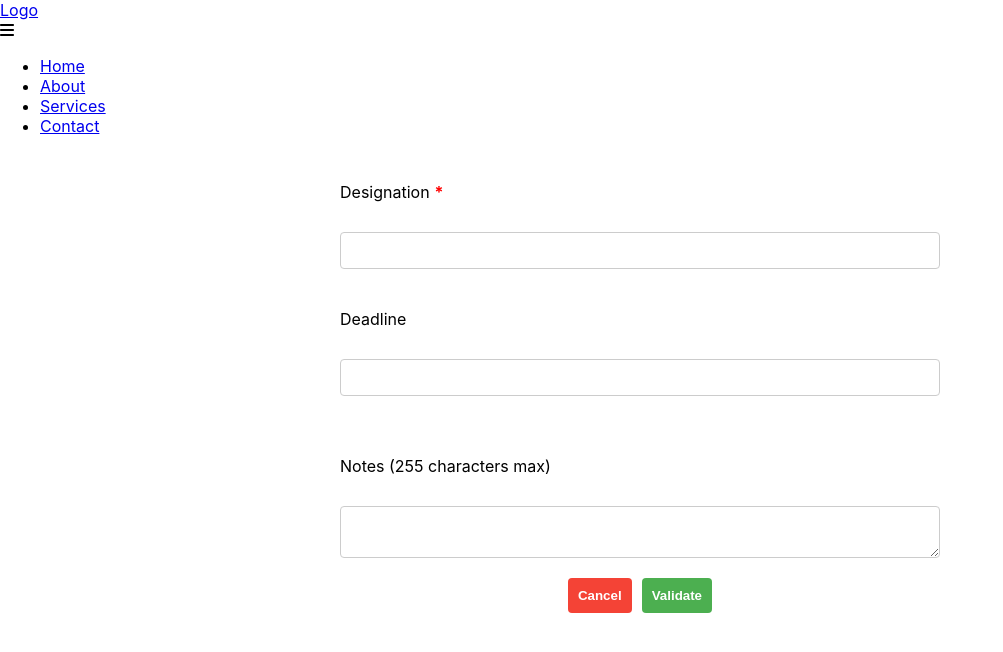
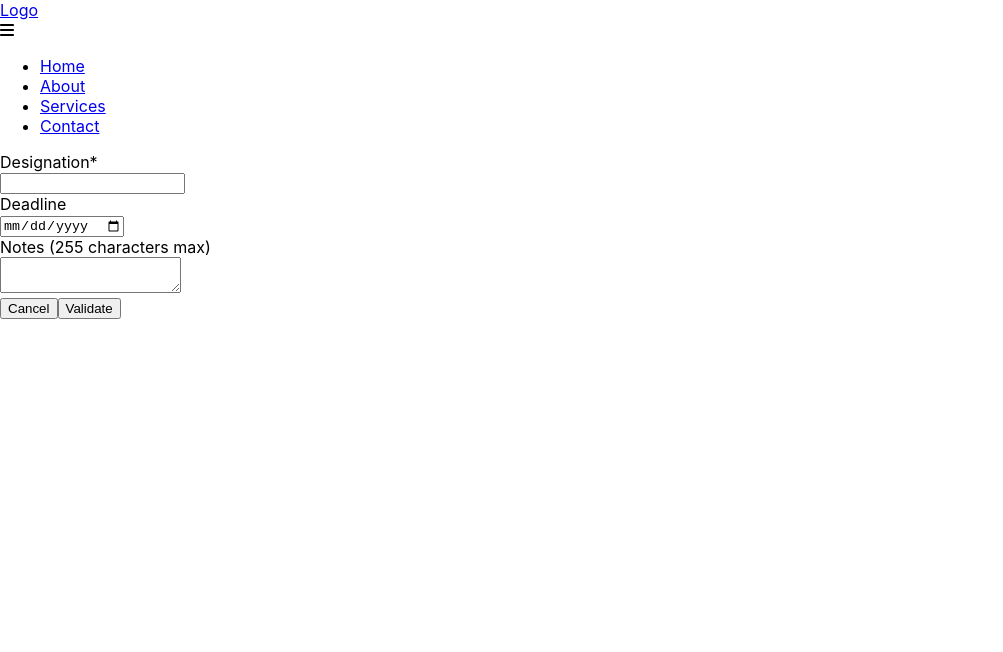
Before and after one commit to HeyTiainnes/tkc, a React (Create React App) app: page /NewTask in a window 1280 px wide. Shown: the top 652 px of the page, without its empty margins (0-1003 px from the left). Built offline with nearby package versions, Linux system fonts and the light colour scheme.

Commit message:
efaace inutile

```diff
--- a/src/pages/NewTask.tsx
+++ b/src/pages/NewTask.tsx
@@ -1,141 +1,16 @@
-// import React, { FormEvent, useRef, useState } from "react";
-// import "./NewTask.css";
-// import axios from "axios";
-
-// const NewTask = () => {
-
-
-//     const designation = useRef<HTMLInputElement>(null);
-//     const dead_line = useRef<HTMLInputElement>(null);
-//     const duration = useRef<HTMLInputElement>(null);
-//     const date_debut_prevue = useRef<HTMLInputElement>(null);
-//     //const etat = useRef<HTMLInputElement>(false)
-//     const notes = useRef<HTMLTextAreaElement>(null);
-
-
-//     const handleSubmit = (e: FormEvent) => {
-//         // e.preventDefault();
-//         // const data = {
-//         //     designation,
-//         //     deadline,
-//         //     duration,
-//         //     startDate,
-//         //     notes,
-//         // };
-
-//         axios
-//             .post("/Tasks",)
-//             .then((response) => {
-//                 console.log("Données envoyées avec succès à la base de données !");
-//             })
-//             .catch((error) => {
-//                 console.error(
-//                     "Erreur lors de l'envoi des données à la base de données : ",
-//                     error
-//                 );
-//             });
-
-//     };
-//     return (
-//         <>
-//             <div className="container">
-//                 <form onSubmit={handleSubmit}>
-//                     <label htmlFor="designation">
-//                         Designation<span className="required">*</span>
-//                     </label>
-//                     <br />
-//                     <input
-//                         type="text"
-//                         id="designation"
-//                         name="designation"
-//                         required
-//                         ref={designation}
-//                     // value={designation}
-//                     // onChange={(event) => designation(event.target.value)}
-//                     />
-//                     <br />
-
-//                     <label htmlFor="deadline">Deadline</label>
-//                     <br />
-//                     <input
-//                         type="date"
-//                         id="deadline"
-//                         name="deadline"
-
-//                         ref={dead_line}
-
-
-//                     />
-//                     <br />
-
-//                     <label htmlFor="duration">Duration</label>
-//                     <br />
-//                     <input
-//                         type="text"
-//                         id="duration"
-//                         name="duration"
-//                         placeholder="eg. 2d 3h 30m"
-//                         ref={duration}
-//                     // value={duration}
-//                     // onChange={(event) => setDuration(event.target.value)}
-//                     />
-//                     <br />
-
-//                     <label htmlFor="startdate">Start Date</label>
-//                     <br />
-//                     <input
-//                         type="date"
-//                         id="startdate"
-//                         name="startdate"
-//                         ref={date_debut_prevue}
-//                     // value={startDate}
-//                     // onChange={(event) => setStartDate(event.target.value)}
-//                     />
-//                     <br />
-
-//                     <label htmlFor="notes">Notes (255 characters max)</label>
-//                     <br />
-//                     <textarea
-//                         id="notes"
-//                         name="notes"
-//                         maxLength={255}
-//                         ref={notes}
-//                     />
-//                     <div className="buttons">
-//                         <button type="reset" id="cancel">
-//                             Cancel
-//                         </button>
-//                         <button type="submit" id="submit">
-//                             Validate
-//                         </button>
-//                     </div>
-//                 </form>
-//             </div>
-//         </>
-//     );
-
-// };
-
-// export default NewTask;
 import React, { FormEvent, useRef } from "react";
-import "./NewTask.css";
 import axios from "axios";
 
 const NewTask = () => {
     const designationRef = useRef<HTMLInputElement>(null);
     const deadlineRef = useRef<HTMLInputElement>(null);
-    const durationRef = useRef<HTMLInputElement>(null);
-    const startDateRef = useRef<HTMLInputElement>(null);
     const notesRef = useRef<HTMLTextAreaElement>(null);
 
     const handleSubmit = (e: FormEvent) => {
         e.preventDefault();
-
         const data = {
             designation: designationRef.current?.value,
             deadline: deadlineRef.current?.value,
-            duration: durationRef.current?.value,
-            startDate: startDateRef.current?.value,
             notes: notesRef.current?.value,
         };
 
@@ -145,12 +20,11 @@ const NewTask = () => {
                 console.log("Data sent successfully to the database!");
             })
             .catch((error) => {
-                console.error("Error sending data to the database: ", error);
+                console.error("Error sending data to the database:", error);
             });
     };
 
     return (
-        <>
         <div className="container">
             <form onSubmit={handleSubmit}>
                 <label htmlFor="designation">
@@ -169,33 +43,24 @@ const NewTask = () => {
                 <label htmlFor="deadline">Deadline</label>
                 <br />
                 <input
-                        type="text"
-                        id="deadLine"
+                    type="date"
+                    id="deadline"
                     name="deadline"
+                    required
+                    pattern="\d{4}-\d{2}-\d{2}"
+                    placeholder="YYYY-MM-DD"
+                    onChange={(event) => {
+                        const inputDate = event.target.value;
+                        const formattedDate = inputDate
+                            ? new Date(inputDate).toISOString().slice(0, 10)
+                            : "";
+                        if (deadlineRef.current) {
+                            deadlineRef.current.value = formattedDate;
+                        }
+                    }}
                     ref={deadlineRef}
                 />
                 <br />
-
-                    {/* <label htmlFor="duration">Duration</label>
-                    <br />
-                    <input
-                        type="text"
-                        id="duration"
-                        name="duration"
-                        placeholder="e.g. 2d 3h 30m"
-                        ref={durationRef}
-                    /> */}
-                    <br />
-
-                    {/* <label htmlFor="startDate">Start Date</label>
-                    <br />
-                    <input
-                        type="date"
-                        id="startDate"
-                        name="startDate"
-                        ref={startDateRef}
-                    />
-                    <br /> */}
 
                 <label htmlFor="notes">Notes (255 characters max)</label>
                 <br />
@@ -215,7 +80,6 @@ const NewTask = () => {
                 </div>
             </form>
         </div>
-        </>
     );
 };
 
```
Lines whose indentation alone changed are shown as unchanged.
